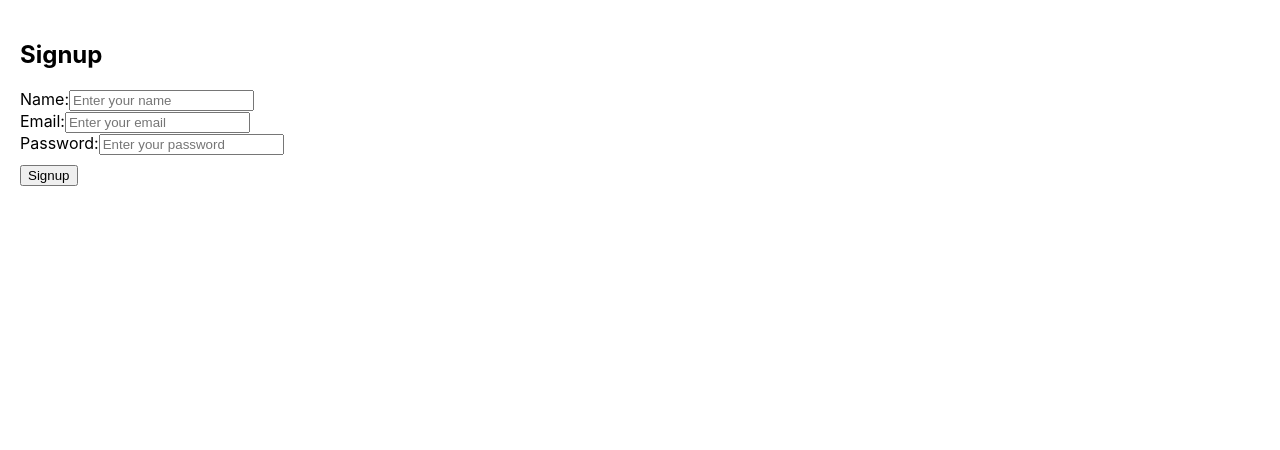
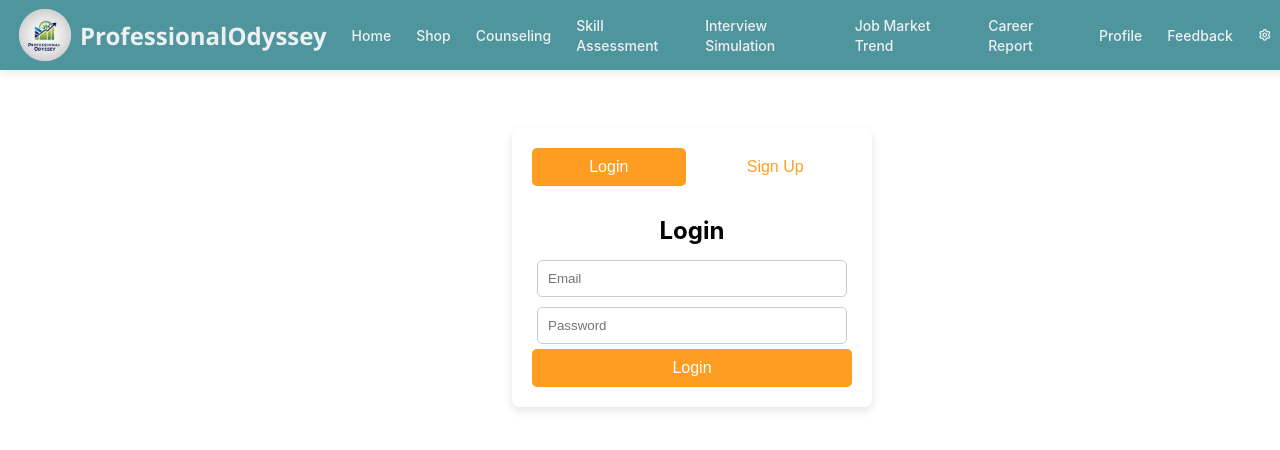
Before and after one commit to DevintthHaran/SDGP, a React (Create React App) app in the folder Frontend/sdgp-project/: page /signup in a window 1280 px wide. Shown: the top 450 px of the page. Built offline with nearby package versions, Linux system fonts and the light colour scheme.

Commit message:
Updating the jsx files part-6

```diff
--- a/Frontend/sdgp-project/src/pages/Question.jsx
+++ /dev/null
@@ -1,61 +0,0 @@
-import React, { useState } from "react";
-
-function Question() {
-  const [role, setRole] = useState("");
-  const [question, setQuestion] = useState("");
-  const [audioUrl, setAudioUrl] = useState(null);
-  const [loading, setLoading] = useState(false);
-
-  const fetchQuestion = async () => {
-    if (!role) {
-      alert("Please enter a role!");
-      return;
-    }
-
-    setLoading(true);
-    setQuestion("");
-    setAudioUrl(null);
-
-    try {
-      const response = await fetch(`http://localhost:8080/generate-question?role=${role}`);
-      if (!response.ok) throw new Error("Failed to fetch");
-
-      const data = await response.text();
-      setQuestion(data);
-
-      // Fetch and play the audio
-      const audioResponse = await fetch(`http://localhost:8080/generate-audio?text=${encodeURIComponent(data)}`);
-      if (audioResponse.ok) {
-        const blob = await audioResponse.blob();
-        const audioUrl = URL.createObjectURL(blob);
-        setAudioUrl(audioUrl);
-      }
-    } catch (error) {
-      console.error("Error fetching question:", error);
-      setQuestion("Failed to fetch question.");
-    } finally {
-      setLoading(false);
-    }
-  };
-
-  return (
-    <div style={{ textAlign: "center", padding: "20px" }}>
-      <h1>Interview Question Generator</h1>
-      <input
-        type="text"
-        placeholder="Enter job role..."
-        value={role}
-        onChange={(e) => setRole(e.target.value)}
-        style={{ padding: "8px", marginRight: "10px", fontSize: "16px" }}
-      />
-      <button onClick={fetchQuestion} style={{ padding: "8px 16px", fontSize: "16px" }}>
-        Generate Question
-      </button>
-      {loading && <p>Loading...</p>}
-      {question && <p><strong>Question:</strong> {question}</p>}
-      {audioUrl && <audio controls autoPlay><source src={audioUrl} type="audio/mpeg" /></audio>}
-    </div>
-  );
-}
-
-export default Question;
--- a/Frontend/sdgp-project/src/pages/Signup.jsx
+++ b/Frontend/sdgp-project/src/pages/Signup.jsx
@@ -1,26 +1,49 @@
-import React from 'react';
+import React,{useState} from 'react';
 import '../style/Signup.css';
+import Header from '../components/Header';
 
 const Signup = () => {
+
+  const [activeForm, setActiveForm] = useState("login");
   return (
-    <div className='signup'>
-    <div style={{ padding: '20px' }}>
-      <h2>Signup</h2>
-      <form>
-        <div>
-          <label>Name:</label>
-          <input type="text" placeholder="Enter your name" required />
-        </div>
-        <div>
-          <label>Email:</label>
-          <input type="email" placeholder="Enter your email" required />
-        </div>
-        <div>
-          <label>Password:</label>
-          <input type="password" placeholder="Enter your password" required />
-        </div>
-        <button type="submit" style={{ marginTop: '10px' }}>Signup</button>
-      </form>
+    <div>
+      <Header />
+    <div className="log-container">
+      <div className="log-buttons">
+        <button
+          className={activeForm === "login" ? "active-btn" : ""}
+          onClick={() => setActiveForm("login")}
+        >
+          Login
+        </button>
+        <button
+          className={activeForm === "signup" ? "active-btn" : ""}
+          onClick={() => setActiveForm("signup")}
+        >
+          Sign Up
+        </button>
+      </div>
+
+      <div className="log-form-container">
+        {activeForm === "login" && (
+          <form className="log-form">
+            <h2>Login</h2>
+            <input type="email" placeholder="Email" required />
+            <input type="password" placeholder="Password" required />
+            <button type="submit">Login</button>
+          </form>
+        )}
+
+        {activeForm === "signup" && (
+          <form className="log-form">
+            <h2>Sign Up</h2>
+            <input type="text" placeholder="Full Name" required />
+            <input type="email" placeholder="Email" required />
+            <input type="password" placeholder="Password" required />
+            <button type="submit">Sign Up</button>
+          </form>
+        )}
+      </div>
     </div>
     </div>
   );
--- a/Frontend/sdgp-project/src/pages/SkillAssessment.jsx
+++ b/Frontend/sdgp-project/src/pages/SkillAssessment.jsx
@@ -5,6 +5,7 @@ import SkillCategories from '../components/SkillCategories';
 import AssessmentQuestions from '../components/AssessmentQuestions';
 import ResultsPage from '../components/ResultsPage';
 import '../style/Skill.css';
+import Header from '../components/Header';
 
 const SkillAssessment = () => {
   const [step, setStep] = useState(0);
@@ -27,13 +28,16 @@ const SkillAssessment = () => {
   };
 
   return (
-    <div className="SkillAssessment">
+    <div>
+      <Header />
+      <div className="SkillAssessment">
 
-      {step === 0 && <WelcomeSection onStart={handleStart} />}
-      {step === 1 && <SkillCategories onNext={handleCategorySelect} />}
-      {step === 2 && <AssessmentQuestions categories={categories} onComplete={handleComplete} />}
-      {step === 3 && <ResultsPage results={results} />}
+        {step === 0 && <WelcomeSection onStart={handleStart} />}
+        {step === 1 && <SkillCategories onNext={handleCategorySelect} />}
+        {step === 2 && <AssessmentQuestions categories={categories} onComplete={handleComplete} />}
+        {step === 3 && <ResultsPage results={results} />}
 
+      </div>
     </div>
   );
 };
```
